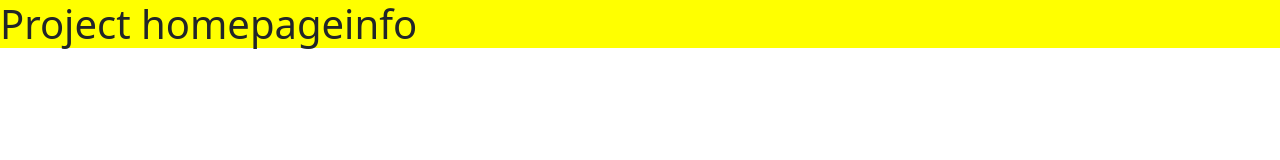
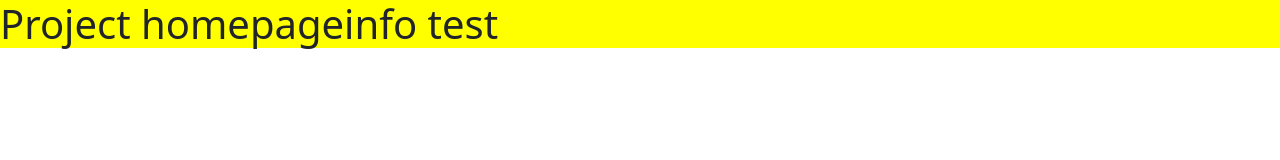
Before and after one commit to 19priyanka/Portfolio, a React (Create React App) app: page /ProjectsHomepage in a window 1280 px wide. Shown: the top 160 px of the page. Built offline with nearby package versions, Linux system fonts and the light colour scheme.

Commit message:
test commit for merge protection of main branch

```diff
--- a/src/Projects/ProjectsHomepage.js
+++ b/src/Projects/ProjectsHomepage.js
@@ -3,7 +3,7 @@ import React from 'react';
  export default function ProjectsHomepage(){
     return (
         <div style={{backgroundColor: 'yellow'}}>
-            <h1>Project homepageinfo</h1>
+            <h1>Project homepageinfo test</h1>
         </div>
     );
 };
```
